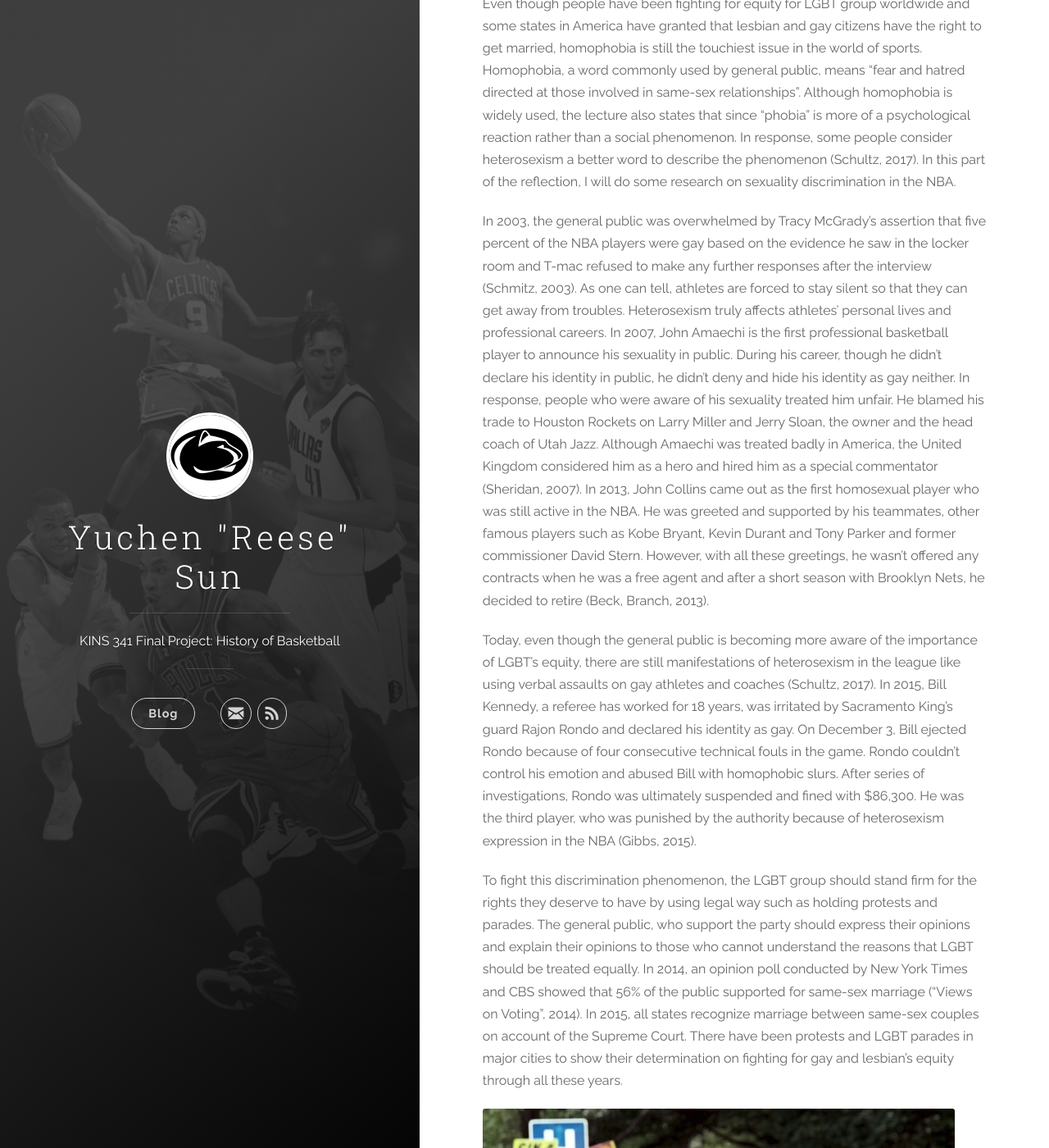
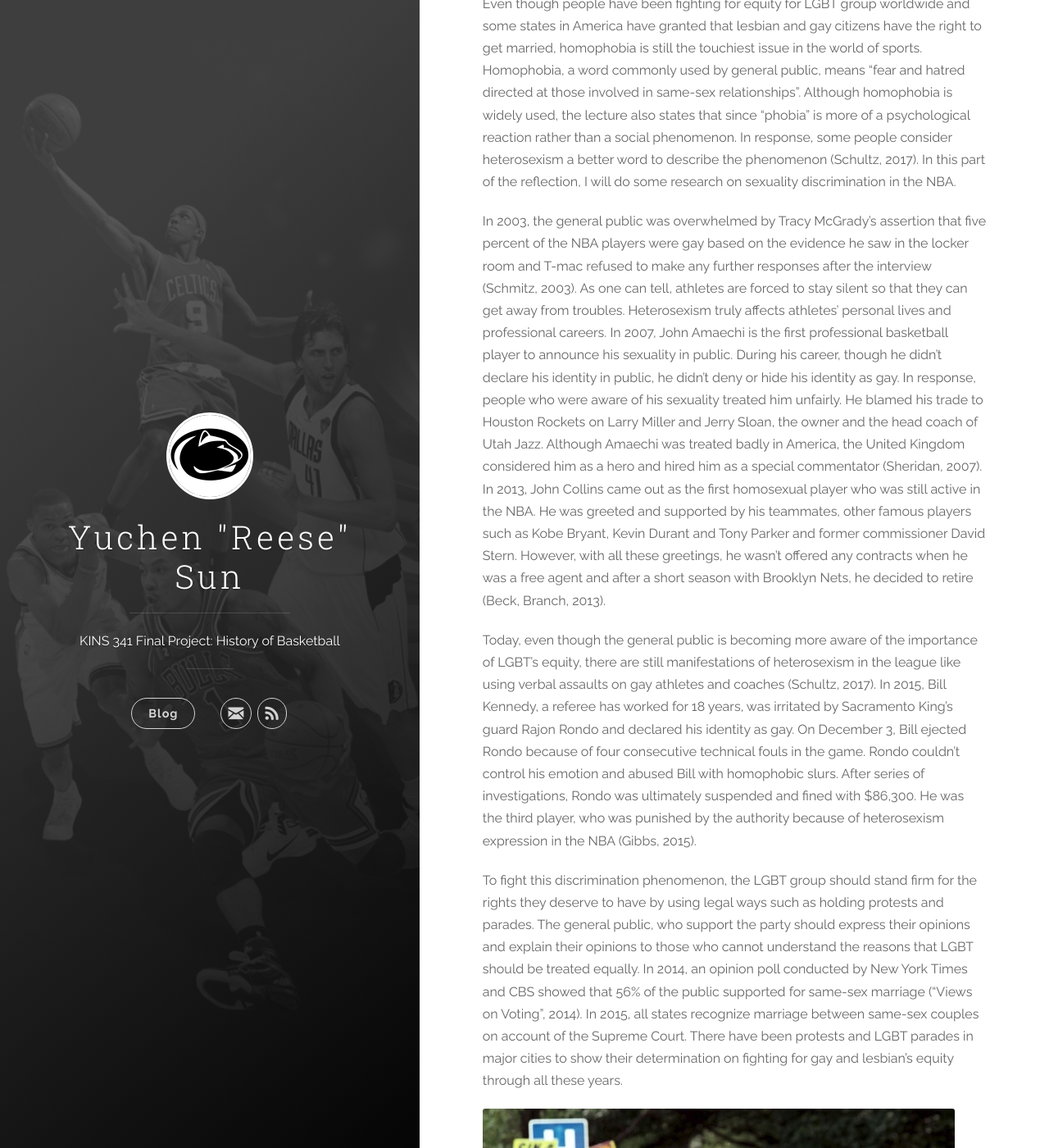
Before and after one commit to reesesun/reese-site, a Jekyll site: the page built from _posts/2017-05-26-reflection-11.md, in a window 1280 px wide and 1400 px high, scrolled down 348 px. Shown: the whole window at 82% size. Built offline with Jekyll 4.4.1, drawn with Linux system fonts in a browser that asks for light colours; nearby versions of some CDN libraries.

Commit message:
grammar mistakes

```diff
--- a/_posts/2017-05-26-reflection-11.md
+++ b/_posts/2017-05-26-reflection-11.md
@@ -4,11 +4,11 @@
 
 Even though people have been fighting for equity for LGBT group worldwide and some states in America have granted that lesbian and gay citizens have the right to get married, homophobia is still the touchiest issue in the world of sports. Homophobia, a word commonly used by general public, means “fear and hatred directed at those involved in same-sex relationships”. Although homophobia is widely used, the lecture also states that since “phobia” is more of a psychological reaction rather than a social phenomenon. In response, some people consider heterosexism a better word to describe the phenomenon (Schultz, 2017). In this part of the reflection, I will do some research on sexuality discrimination in the NBA.
 
-In 2003, the general public was overwhelmed by Tracy McGrady’s assertion that five percent of the NBA players were gay based on the evidence he saw in the locker room and T-mac refused to make any further responses after the interview (Schmitz, 2003). As one can tell, athletes are forced to stay silent so that they can get away from troubles. Heterosexism truly affects athletes’ personal lives and professional careers. In 2007, John Amaechi is the first professional basketball player to announce his sexuality in public. During his career, though he didn't declare his identity in public, he didn’t deny and hide his identity as gay neither. In response, people who were aware of his sexuality treated him unfair. He blamed his trade to Houston Rockets on Larry Miller and Jerry Sloan, the owner and the head coach of Utah Jazz. Although Amaechi was treated badly in America, the United Kingdom considered him as a hero and hired him as a special commentator (Sheridan, 2007).  In 2013, John Collins came out as the first homosexual player who was still active in the NBA. He was greeted and supported by his teammates, other famous players such as Kobe Bryant, Kevin Durant and Tony Parker and former commissioner David Stern. However, with all these greetings, he wasn't offered any contracts when he was a free agent and after a short season with Brooklyn Nets, he decided to retire (Beck, Branch, 2013).
+In 2003, the general public was overwhelmed by Tracy McGrady’s assertion that five percent of the NBA players were gay based on the evidence he saw in the locker room and T-mac refused to make any further responses after the interview (Schmitz, 2003). As one can tell, athletes are forced to stay silent so that they can get away from troubles. Heterosexism truly affects athletes’ personal lives and professional careers. In 2007, John Amaechi is the first professional basketball player to announce his sexuality in public. During his career, though he didn't declare his identity in public, he didn’t deny or hide his identity as gay. In response, people who were aware of his sexuality treated him unfairly. He blamed his trade to Houston Rockets on Larry Miller and Jerry Sloan, the owner and the head coach of Utah Jazz. Although Amaechi was treated badly in America, the United Kingdom considered him as a hero and hired him as a special commentator (Sheridan, 2007).  In 2013, John Collins came out as the first homosexual player who was still active in the NBA. He was greeted and supported by his teammates, other famous players such as Kobe Bryant, Kevin Durant and Tony Parker and former commissioner David Stern. However, with all these greetings, he wasn't offered any contracts when he was a free agent and after a short season with Brooklyn Nets, he decided to retire (Beck, Branch, 2013).
 
 Today, even though the general public is becoming more aware of the importance of LGBT’s equity, there are still manifestations of heterosexism in the league like using verbal assaults on gay athletes and coaches (Schultz, 2017). In 2015, Bill Kennedy, a referee has worked for 18 years, was irritated by Sacramento King’s guard Rajon Rondo and declared his identity as gay. On December 3, Bill ejected Rondo because of four consecutive technical fouls in the game. Rondo couldn't control his emotion and abused Bill with homophobic slurs. After series of investigations, Rondo was ultimately suspended and fined with $86,300. He was the third player, who was punished by the authority because of heterosexism expression in the NBA (Gibbs, 2015).
 
-To fight this discrimination phenomenon, the LGBT group should stand firm for the rights they deserve to have by using legal way such as holding protests and parades. The general public, who support the party should express their opinions and explain their opinions to those who cannot understand the reasons that LGBT should be treated equally. In 2014, an opinion poll conducted by New York Times and CBS showed that 56% of the public supported for same-sex marriage (“Views on Voting”, 2014). In 2015, all states recognize marriage between same-sex couples on account of the Supreme Court. There have been protests and LGBT parades in major cities to show their determination on fighting for gay and lesbian’s equity through all these years.
+To fight this discrimination phenomenon, the LGBT group should stand firm for the rights they deserve to have by using legal ways such as holding protests and parades. The general public, who support the party should express their opinions and explain their opinions to those who cannot understand the reasons that LGBT should be treated equally. In 2014, an opinion poll conducted by New York Times and CBS showed that 56% of the public supported for same-sex marriage (“Views on Voting”, 2014). In 2015, all states recognize marriage between same-sex couples on account of the Supreme Court. There have been protests and LGBT parades in major cities to show their determination on fighting for gay and lesbian’s equity through all these years.
 
 ![img]({{ site.baseurl }}/assets/1.jpg)
 
```
